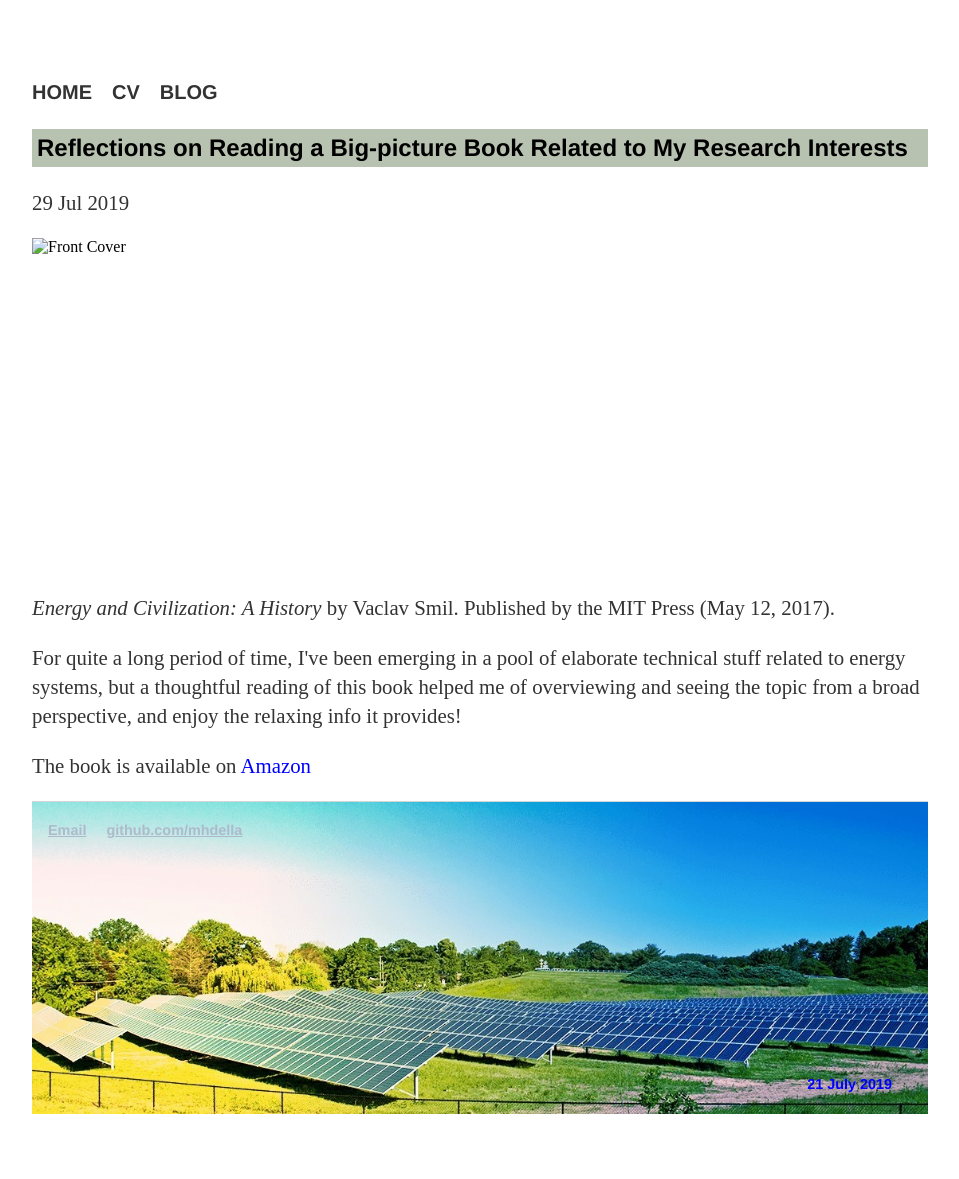
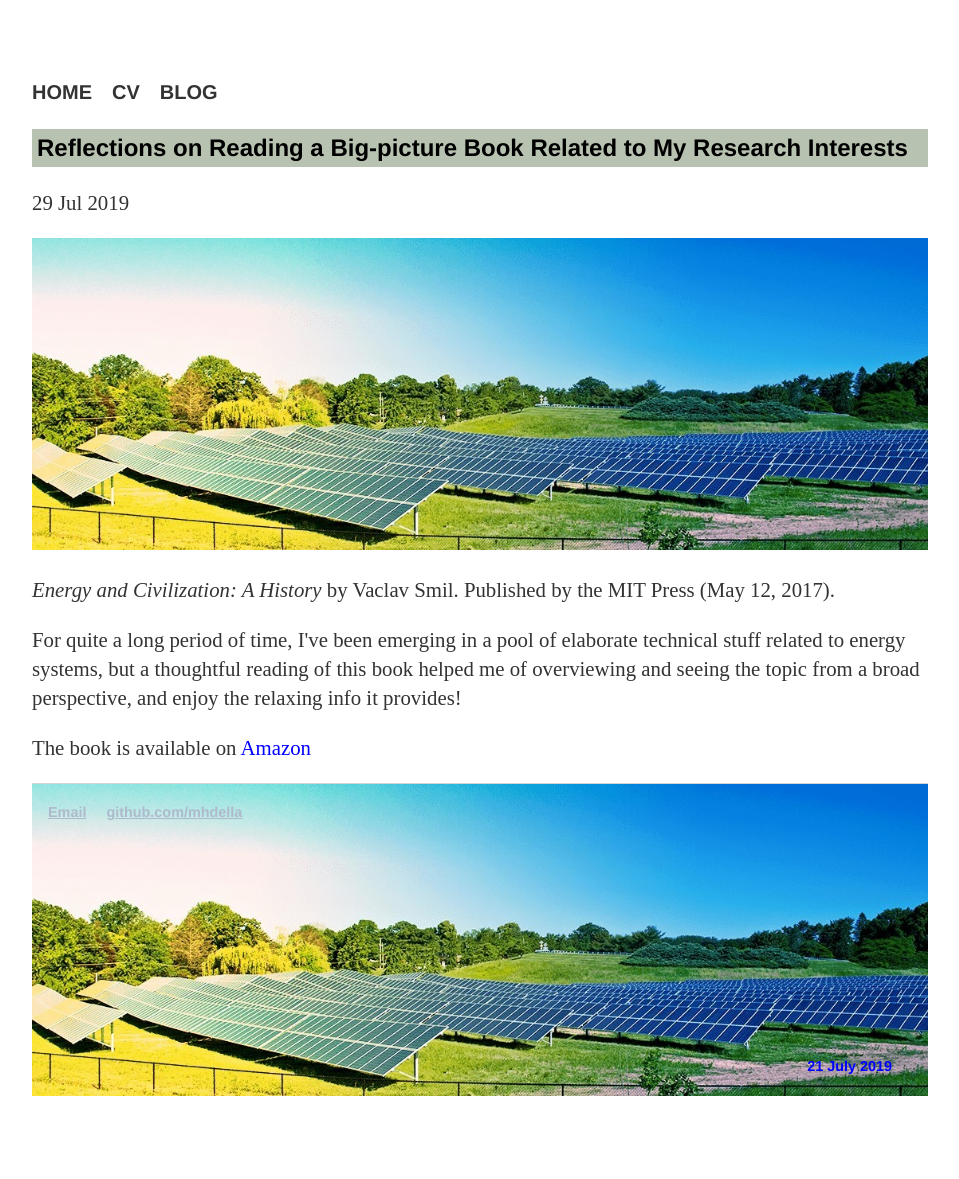
Before and after one commit to MohamedAbuella/MohamedAbuella.github.io, a Jekyll site: the page built from _posts/2019-07-29-Reflections.html, in a window 1280 px wide. Shown: the whole page, without its empty margins (160-1119 px from the left). Built offline with Jekyll 4.4.1, drawn with Linux system fonts in a browser that asks for light colours; nearby versions of some CDN libraries; a script that is not in the unit is left out; comment, search, counter and statistics services are not loaded.

Commit message:
Update 2019-07-29-Reflections.html

```diff
--- a/_posts/2019-07-29-Reflections.html
+++ b/_posts/2019-07-29-Reflections.html
@@ -6,8 +6,8 @@ layout:     post
 tags:       [Blog]
 ---
 <!-- <p>Author: Mohamed Abuella, &nbsp;  Publication Date: 2019-07-29 </p>  -->
-<img src="images/banner.jpeg" width="220" height="277" alt="Front Cover">
-<img src="/icons/banner.jpeg" alt="banner image" class="bannerImage">
+<!-- <img src="images/Energy_Civilization.jpg" width="220" height="277" alt="Front Cover"> -->
+<img src="/icons/banner.jpeg" alt="banner image">
 <p><cite>Energy and Civilization: A History</cite> by Vaclav Smil. Published by the MIT Press (May 12, 2017).</p>
 <p>For quite a long period of time, I've been emerging in a pool of elaborate technical stuff related to energy systems,
 but a thoughtful reading of this book helped me of overviewing and seeing the topic from a broad perspective, and enjoy the relaxing
```
